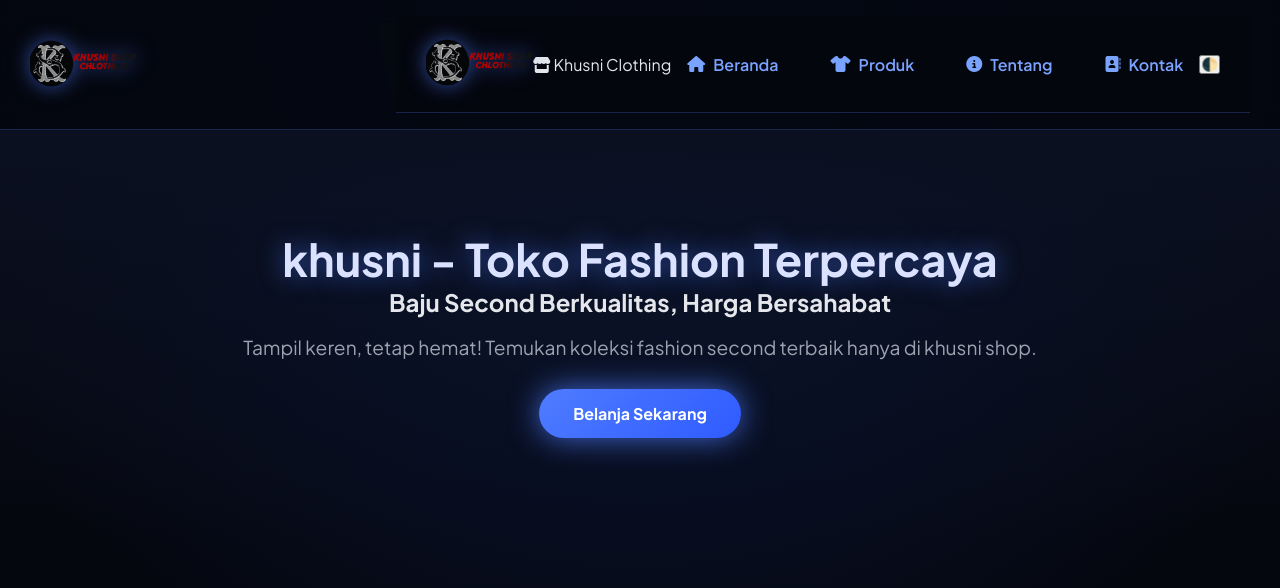
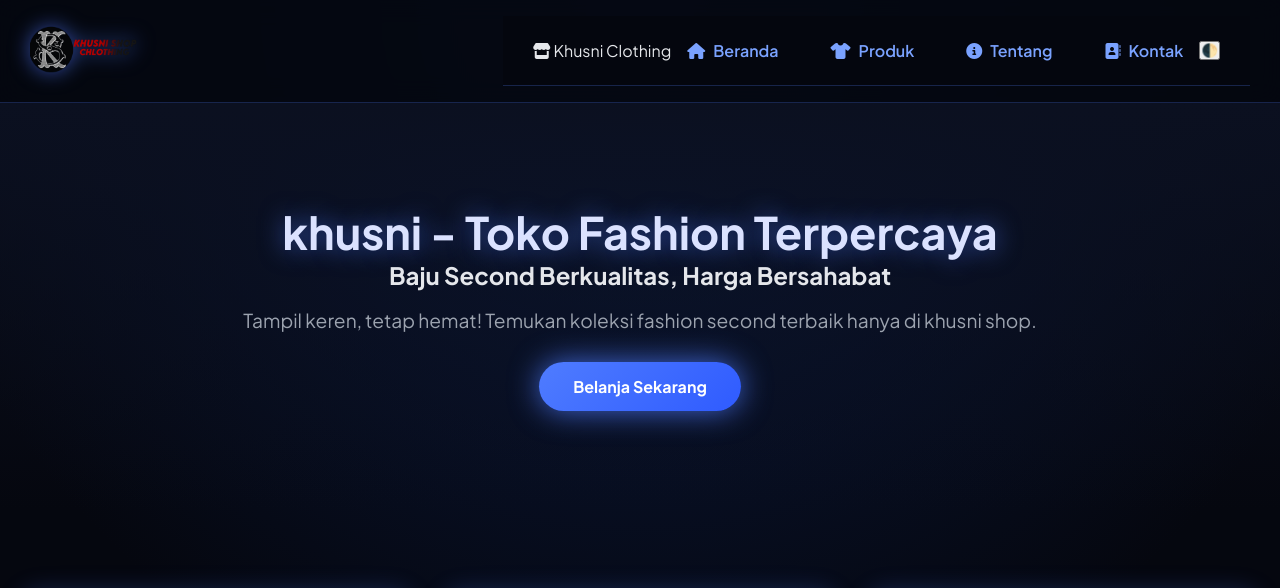
Before and after one commit to WaysModzz/web-shop, a plain HTML site: page index.html in a window 1280 px wide. Shown: the top 588 px of the page. Drawn offline with Linux system fonts and the light colour scheme.

Commit message:
Update index.html

```diff
--- a/index.html
+++ b/index.html
@@ -79,11 +79,6 @@
     </a>
   </div>
     <header>
-  <div class="logo">
-    <a href="/">
-      <img src="ksmarket.webp" alt="Logo Khusni Clothing" loading="lazy">
-    </a>
-  </div>
 
   <!-- KIRI NAV -->
   <div class="nav-title">
```
